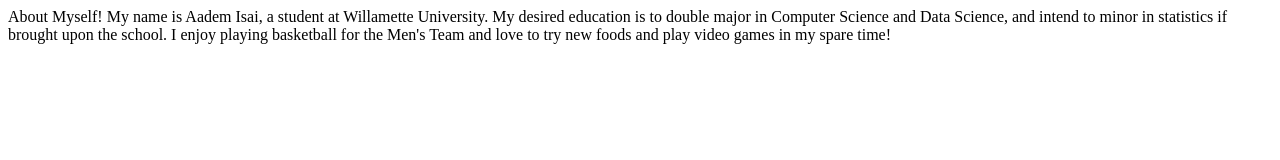
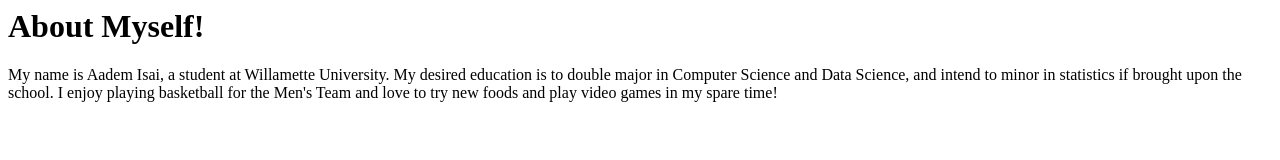
Before and after one commit to CollegeAadem/CollegeAadem.github.io, a plain HTML site: page index.html in a window 1280 px wide. Drawn offline with Linux system fonts and the light colour scheme.

Commit message:
Update index.html

```diff
--- a/index.html
+++ b/index.html
@@ -1,6 +1,6 @@
-<header1>
+<h1>
   About Myself!
-</header1>
+</h1>
 <paragraphAboutMyself>
   My name is Aadem Isai, a student at Willamette University.  My desired education is to double major in Computer Science and Data Science, and intend to minor in statistics if brought upon the school.  I enjoy playing basketball for the Men's Team and love to try new foods and play video games in my spare time!
 </paragraphAboutMyself>
```
